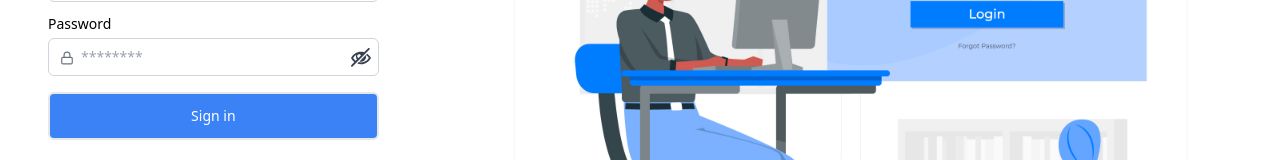
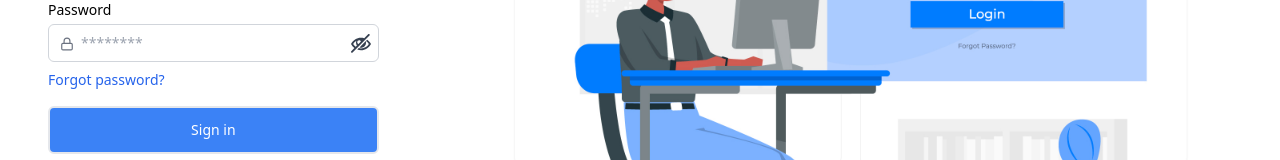
Before and after one commit to psyhedeliq/nextjs-authentication, a Next.js app: page /auth in a window 1280 px wide. Shown: the part 374-534 px from the top of the page. Built offline with nearby package versions, Linux system fonts and the light colour scheme; no server answers.

Commit message:
feat: Add forgot password link to login form

```diff
--- a/src/components/forms/Login.tsx
+++ b/src/components/forms/Login.tsx
@@ -9,6 +9,7 @@
 import { useRouter } from 'next/router';
 import { toast } from 'react-toastify';
 import { signIn } from 'next-auth/react';
+import Link from 'next/link';
 
 interface ILoginFormProps {
     callbackUrl: string;
@@ -104,6 +105,11 @@
                     error={errors?.password?.message}
                     disabled={isSubmitting}
                 />
+                <div className="mt-2 hover:underline">
+                    <Link href="/forgot" className="text-blue-600">
+                        Forgot password?
+                    </Link>
+                </div>
                 <SlideButton
                     type="submit"
                     text="Sign in"
```
